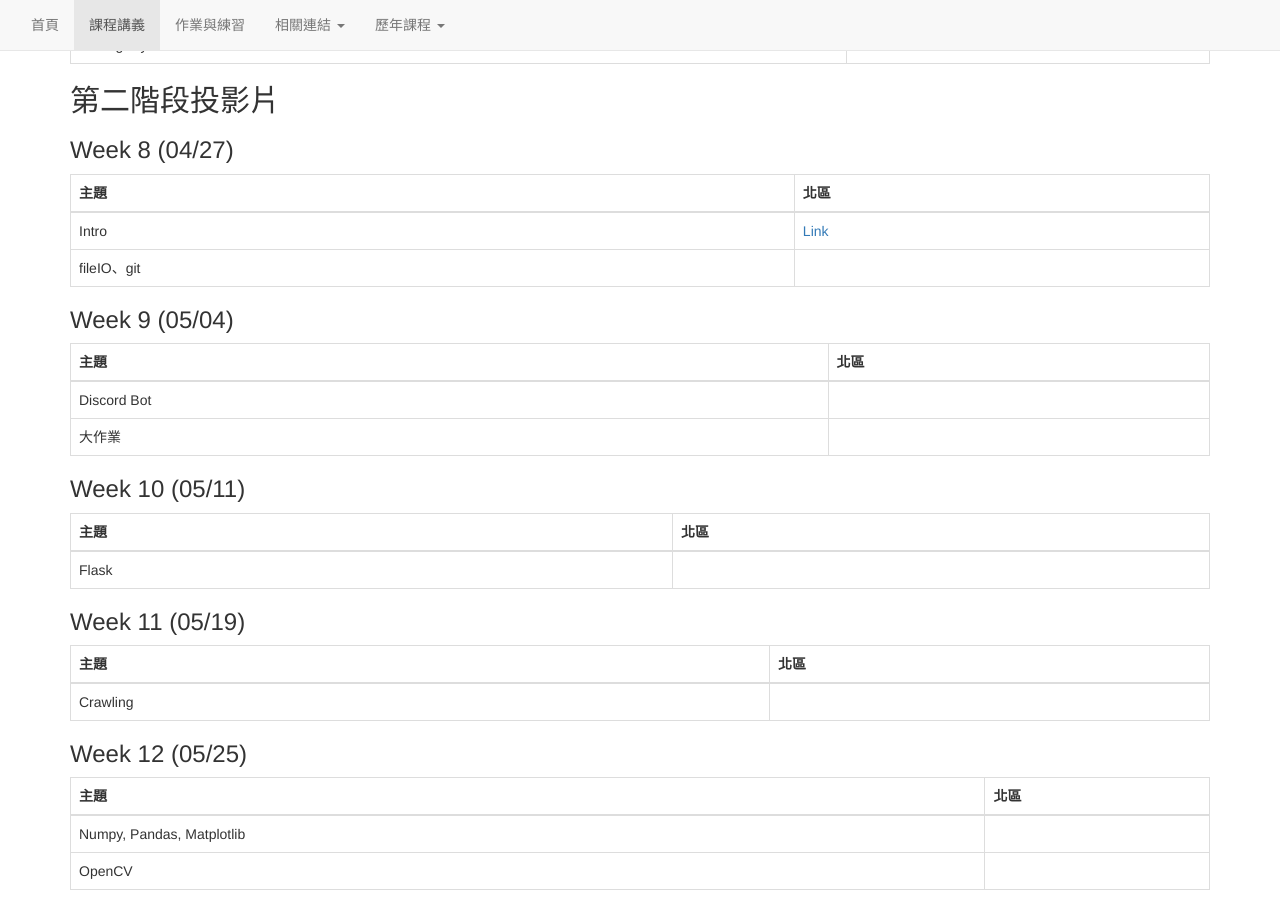
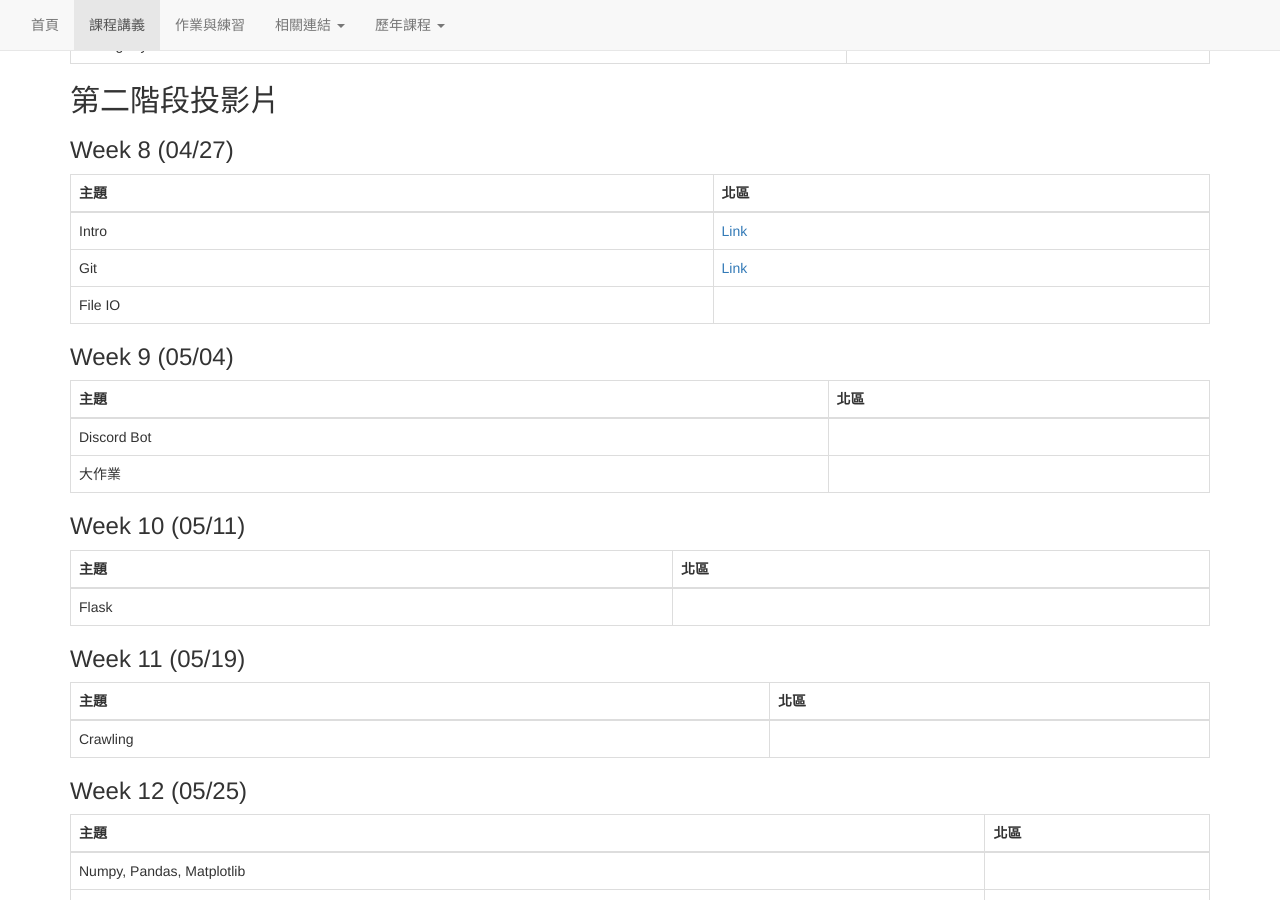
Before and after one commit to tw-csie-sprout/py2025, a Jekyll site: the page built from slides.md, in a window 1280 px wide and 900 px high, scrolled down 1336 px. Built offline with Jekyll 4.4.1, drawn with Linux system fonts in a browser that asks for light colours.

Commit message:
Update slides.md

```diff
--- a/slides.md
+++ b/slides.md
@@ -71,7 +71,8 @@ title: "課程講義"
 | 主題 | 北區 |
 | --- | --- |
 | Intro| [Link](https://docs.google.com/presentation/d/1r9fQrcxwRuTHnGWT03hvURFfFEvlrENS/edit?usp=sharing&ouid=109332966886639328335&rtpof=true&sd=true) |
-| fileIO、git | |
+| Git | [Link](https://www.canva.com/design/DAGldCMIrME/xfb0pLh_yDUa1oyynd598A/view?utm_content=DAGldCMIrME&utm_campaign=designshare&utm_medium=link2&utm_source=uniquelinks&utlId=h15e79f1881) |
+| File IO | |
 
 ### Week 9 (05/04)
 
```
